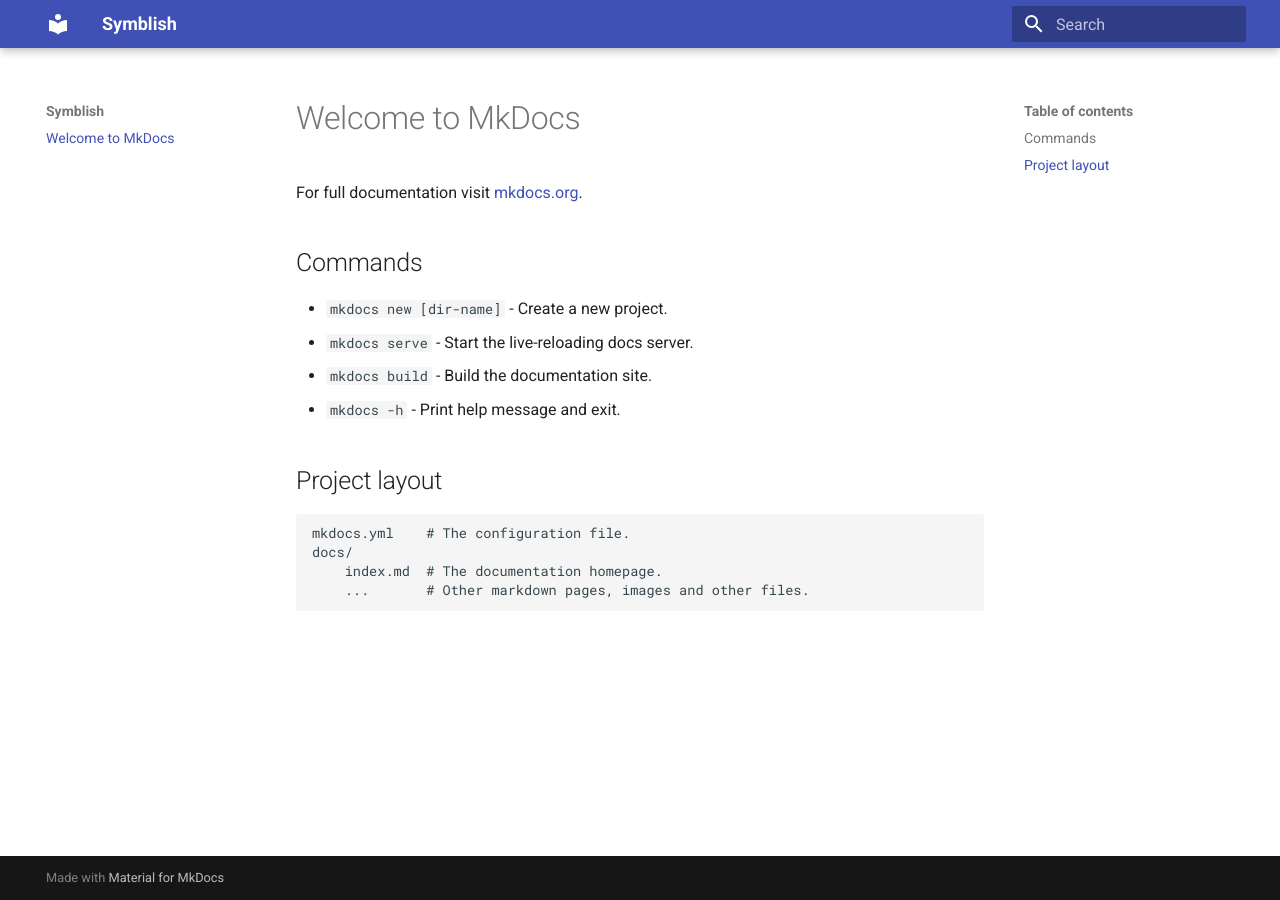
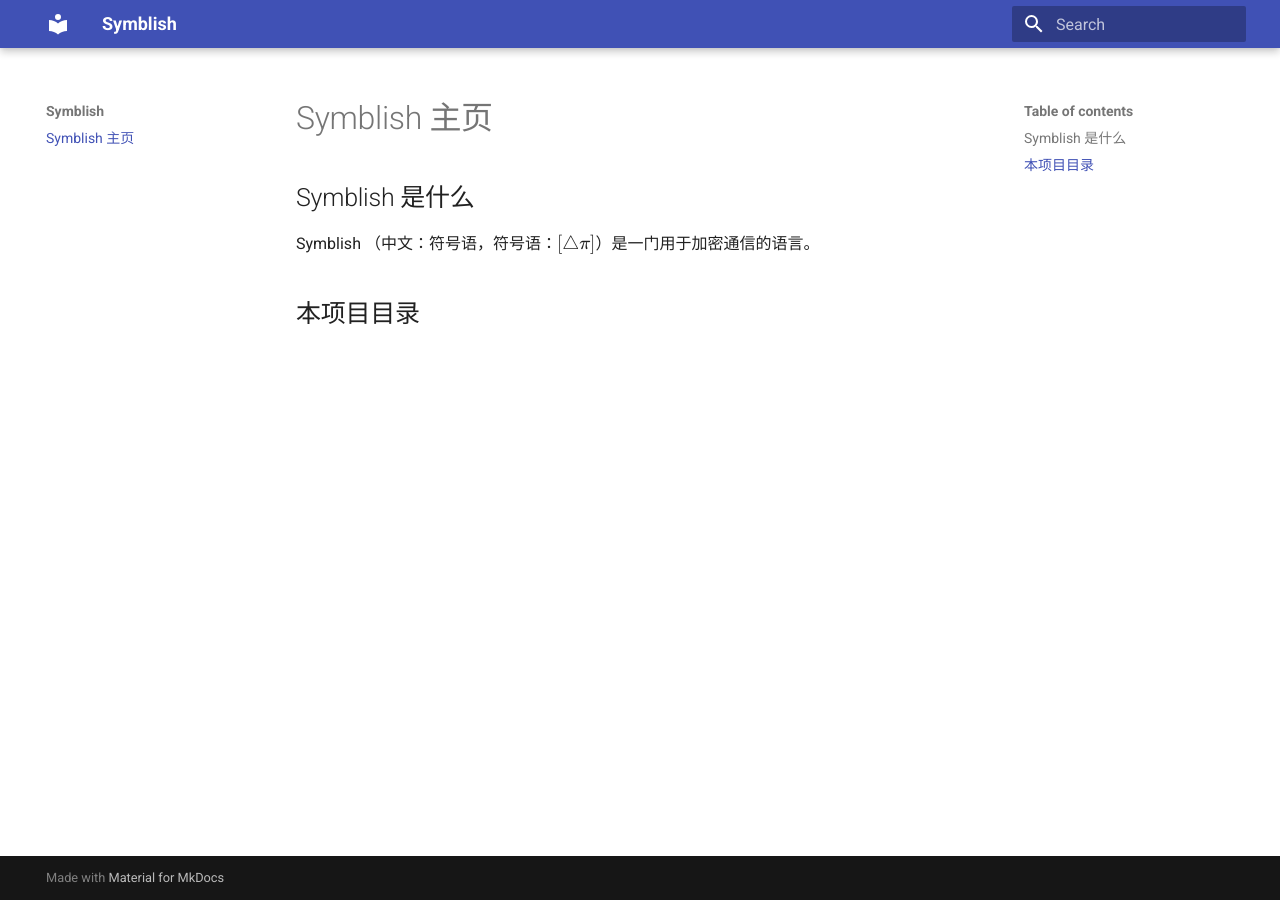
Before and after one commit to SuperKevinZhou/Symblish, an MkDocs documentation site: the page built from docs/index.md, in a window 1280 px wide. Built offline with MkDocs 1.6.1 and Material for MkDocs 9.7.7, drawn with Linux system fonts in a browser that asks for light colours.

Commit message:
Symblish 主页

```diff
--- a/docs/index.md
+++ b/docs/index.md
@@ -1,17 +1,7 @@
-# Welcome to MkDocs
+title: Symblish 主页
+# Symblish 主页
 
-For full documentation visit [mkdocs.org](https://www.mkdocs.org).
+## Symblish 是什么
+Symblish （中文：符号语，符号语：$[\triangle \pi]$）是一门用于加密通信的语言。
 
-## Commands
-
-* `mkdocs new [dir-name]` - Create a new project.
-* `mkdocs serve` - Start the live-reloading docs server.
-* `mkdocs build` - Build the documentation site.
-* `mkdocs -h` - Print help message and exit.
-
-## Project layout
-
-    mkdocs.yml    # The configuration file.
-    docs/
-        index.md  # The documentation homepage.
-        ...       # Other markdown pages, images and other files.
+## 本项目目录
--- a/mkdocs.yml
+++ b/mkdocs.yml
@@ -1,3 +1,10 @@
 site_name: Symblish
 theme:
   name: material
+markdown_extensions:
+  - pymdownx.arithmatex:
+      generic: true
+
+extra_javascript:
+  - javascripts/mathjax.js
+  - https://unpkg.com/mathjax@3/es5/tex-mml-chtml.js
```
Also changed, not shown: site/404.html, site/index.html, site/search/search_index.json.
